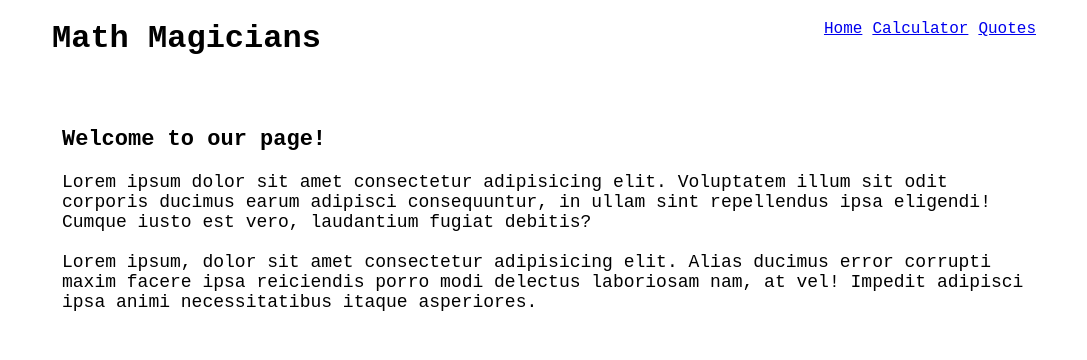
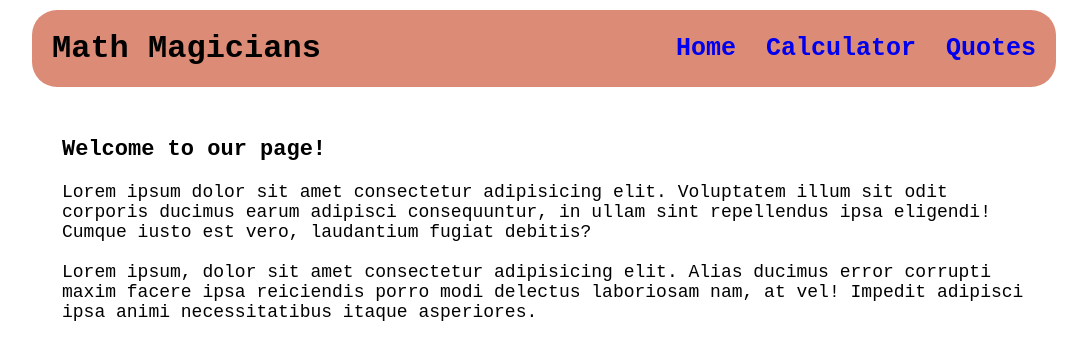
Before and after one commit to danifromecuador/calculator, a React (Create React App) app: page / in a window 1280 px wide. Shown: the top 360 px of the page, without its empty margins (96-1183 px from the left). Built offline with nearby package versions, Linux system fonts and the light colour scheme.

Commit message:
Add style

```diff
--- a/src/stylesheets/NavBar.css
+++ b/src/stylesheets/NavBar.css
@@ -4,10 +4,12 @@
 
 .NavBarContainer {
   width: 80%;
-  margin: 0 auto;
+  margin: 10px auto;
   padding: 20px;
   display: flex;
   justify-content: space-between;
+  background-color: rgb(220, 139, 118);
+  border-radius: 25px;
 }
 
 h1 {
@@ -16,16 +18,16 @@ h1 {
 
 .NavBar {
   display: flex;
-  column-gap: 10px;
-
-  /* align-items: center; */
+  column-gap: 30px;
 }
 
-li {
+.li {
   list-style: none;
   display: flex;
   align-items: center;
-  font-size: 22px;
+  font-size: 25px;
+  font-weight: bolder;
+  text-decoration: none;
 }
 
 hr {
```
Also changed, not shown: src/components/NavBar.jsx (deleted, +0 -19 lines).
